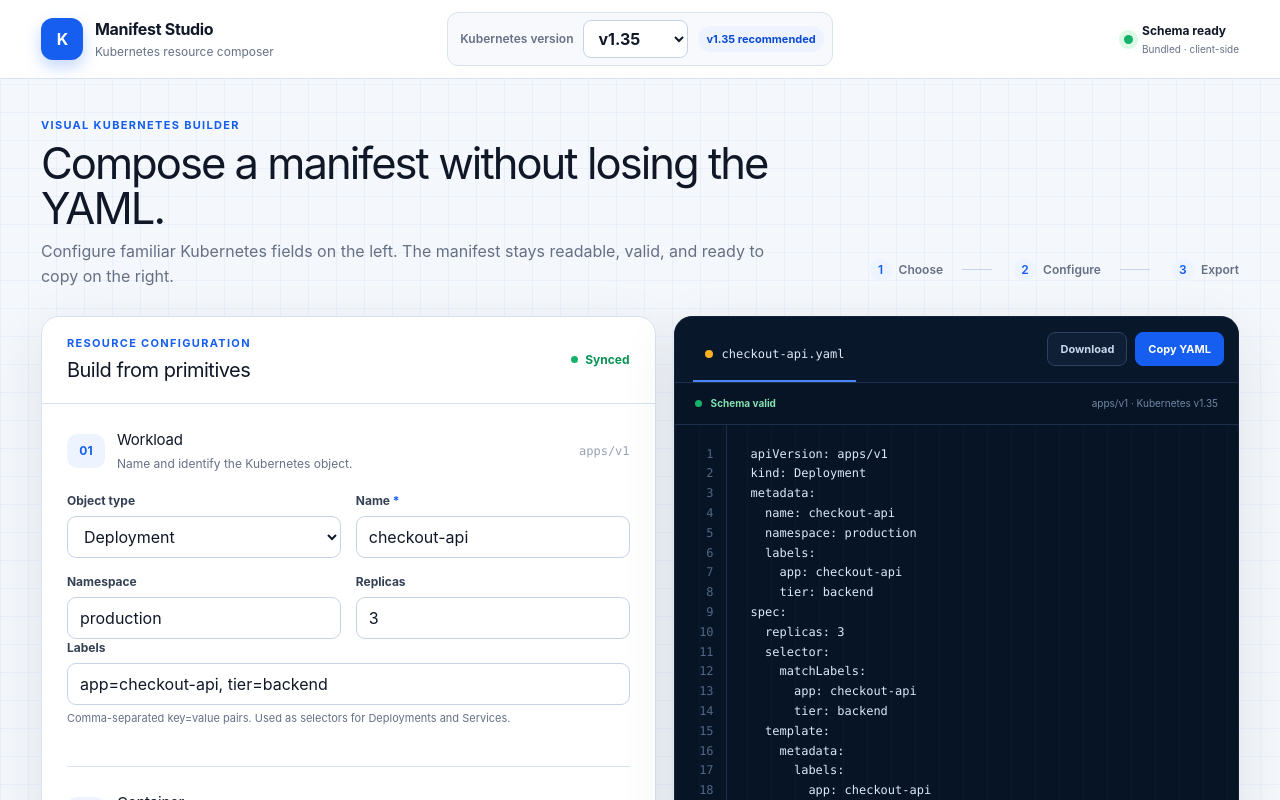
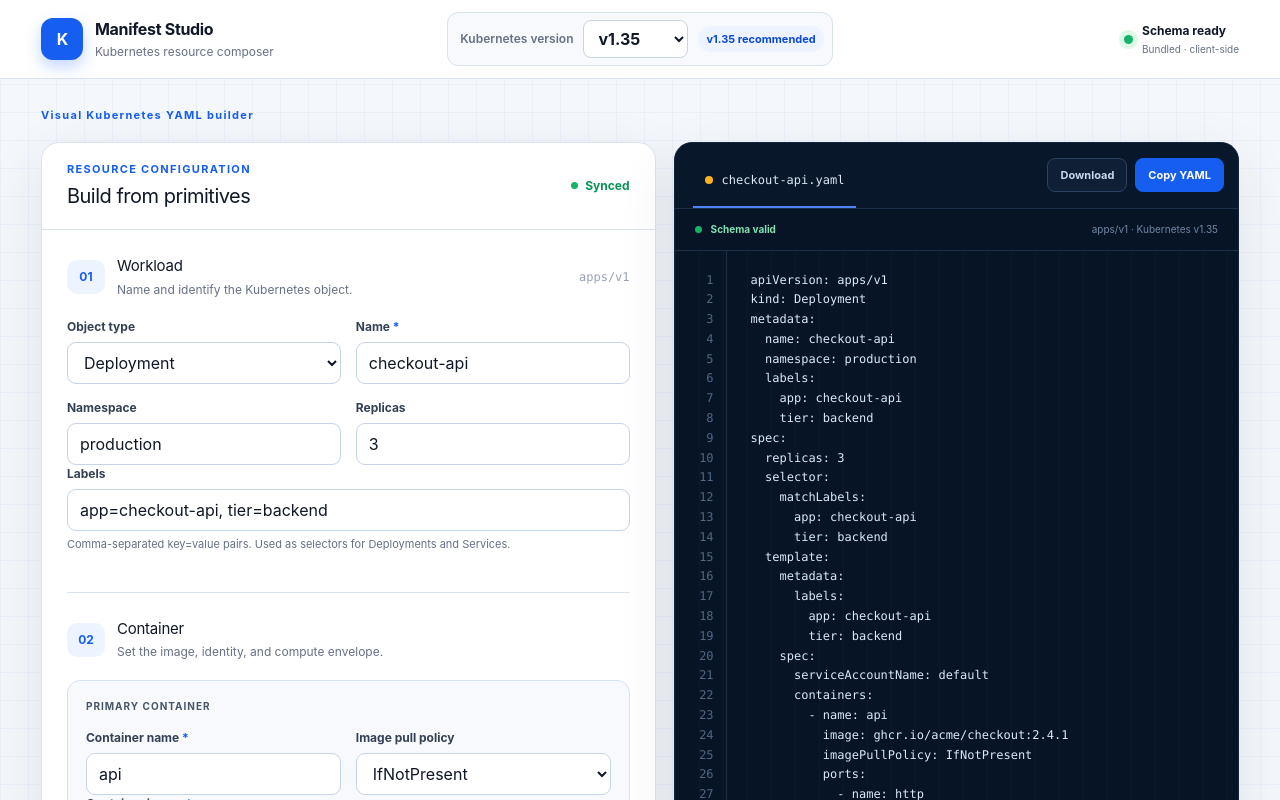
Before and after one commit to angapov/kubeconfig.io, a Next.js app: page / in a window 1280 px wide. Shown: the top 800 px of the page. Built offline with nearby package versions, Linux system fonts and the light colour scheme.

Commit message:
Simplify builder introduction

```diff
--- a/app/globals.css
+++ b/app/globals.css
@@ -81,7 +81,6 @@ a:focus-visible {
 .version-picker,
 .section-title,
 .panel-heading,
-.workflow,
 .yaml-toolbar,
 .yaml-actions,
 .editor-meta,
@@ -191,11 +190,7 @@ a:focus-visible {
 .intro {
   max-width: 1760px;
   margin: 0 auto;
-  padding: 38px clamp(20px, 3.2vw, 54px) 27px;
-  display: flex;
-  align-items: flex-end;
-  justify-content: space-between;
-  gap: 30px;
+  padding: 28px clamp(20px, 3.2vw, 54px) 18px;
 }
 
 .eyebrow,
@@ -205,57 +200,6 @@ a:focus-visible {
   font-size: 11px;
   font-weight: 720;
   letter-spacing: 0.12em;
-}
-
-.intro h1 {
-  max-width: 820px;
-  margin: 7px 0 8px;
-  font-size: clamp(30px, 3.4vw, 51px);
-  line-height: 1.04;
-  letter-spacing: -0.045em;
-}
-
-.intro > div > p:last-child {
-  max-width: 760px;
-  margin: 0;
-  color: var(--muted);
-  font-size: 16px;
-  line-height: 1.55;
-}
-
-.workflow {
-  margin: 0 0 8px;
-  padding: 0;
-  gap: 22px;
-  list-style: none;
-  color: var(--muted);
-  font-size: 12px;
-  font-weight: 600;
-}
-
-.workflow li {
-  display: flex;
-  align-items: center;
-  gap: 7px;
-  white-space: nowrap;
-}
-
-.workflow li:not(:last-child)::after {
-  content: "";
-  width: 30px;
-  height: 1px;
-  margin-left: 12px;
-  background: var(--line-strong);
-}
-
-.workflow span {
-  width: 22px;
-  height: 22px;
-  display: grid;
-  place-items: center;
-  border-radius: 50%;
-  color: var(--blue);
-  background: var(--blue-soft);
 }
 
 .workspace {
@@ -784,11 +728,6 @@ a:focus-visible {
     grid-column: 2;
   }
 
-  .intro {
-    align-items: flex-start;
-    flex-direction: column;
-  }
-
   .workspace {
     grid-template-columns: minmax(0, 1fr);
   }
@@ -825,17 +764,6 @@ a:focus-visible {
   .workspace {
     padding-left: 14px;
     padding-right: 14px;
-  }
-
-  .workflow {
-    width: 100%;
-    justify-content: space-between;
-    gap: 8px;
-  }
-
-  .workflow li:not(:last-child)::after {
-    width: 12px;
-    margin-left: 7px;
   }
 
   .panel-heading,
--- a/app/page.tsx
+++ b/app/page.tsx
@@ -400,19 +400,7 @@ export default function Home() {
       </header>
 
       <section className="intro">
-        <div>
-          <p className="eyebrow">VISUAL KUBERNETES BUILDER</p>
-          <h1>Compose a manifest without losing the YAML.</h1>
-          <p>
-            Configure familiar Kubernetes fields on the left. The manifest stays readable,
-            valid, and ready to copy on the right.
-          </p>
-        </div>
-        <ol className="workflow" aria-label="Builder workflow">
-          <li><span>1</span>Choose</li>
-          <li><span>2</span>Configure</li>
-          <li><span>3</span>Export</li>
-        </ol>
+        <p className="eyebrow">Visual Kubernetes YAML builder</p>
       </section>
 
       <section className="workspace">
```
